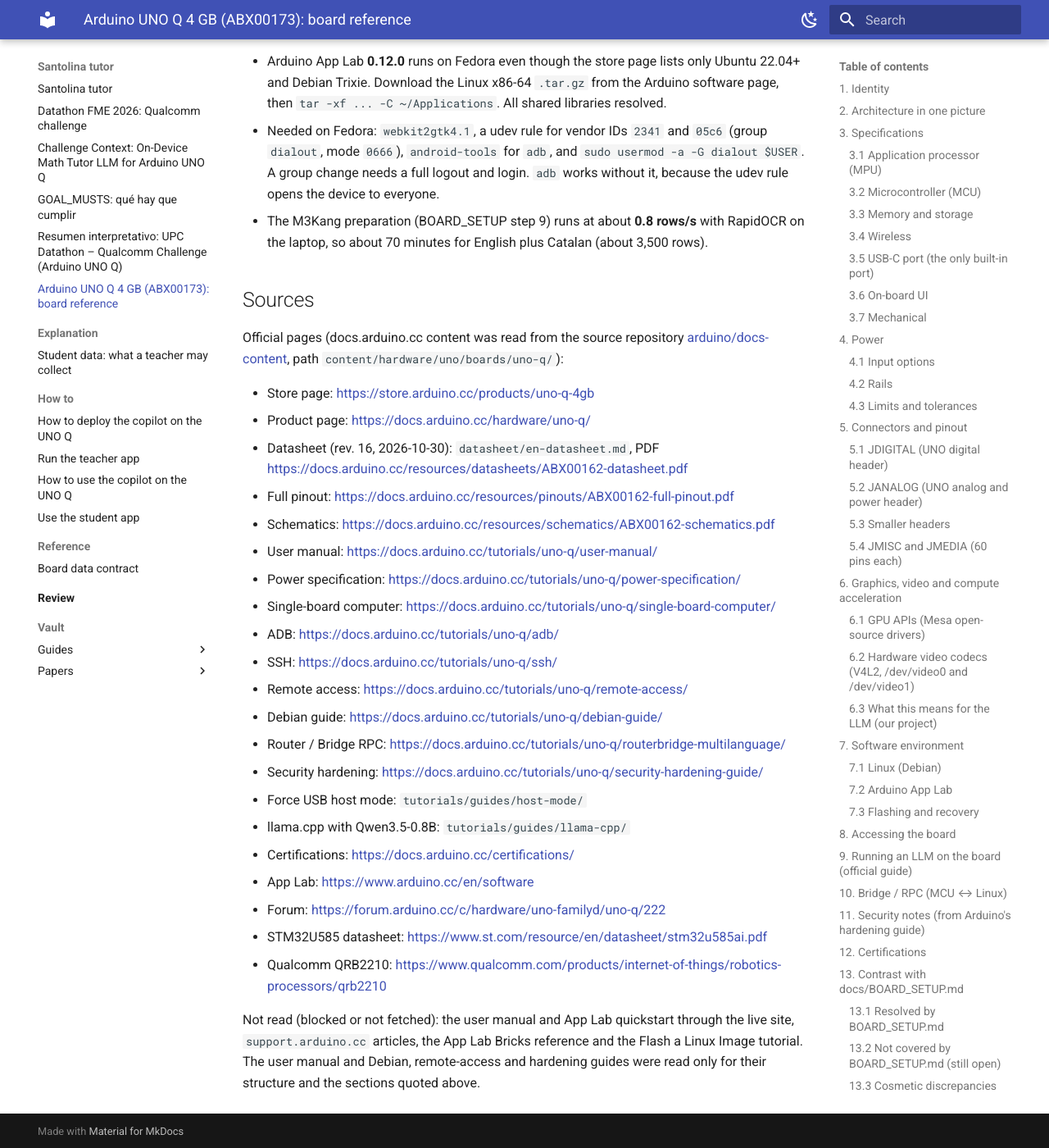
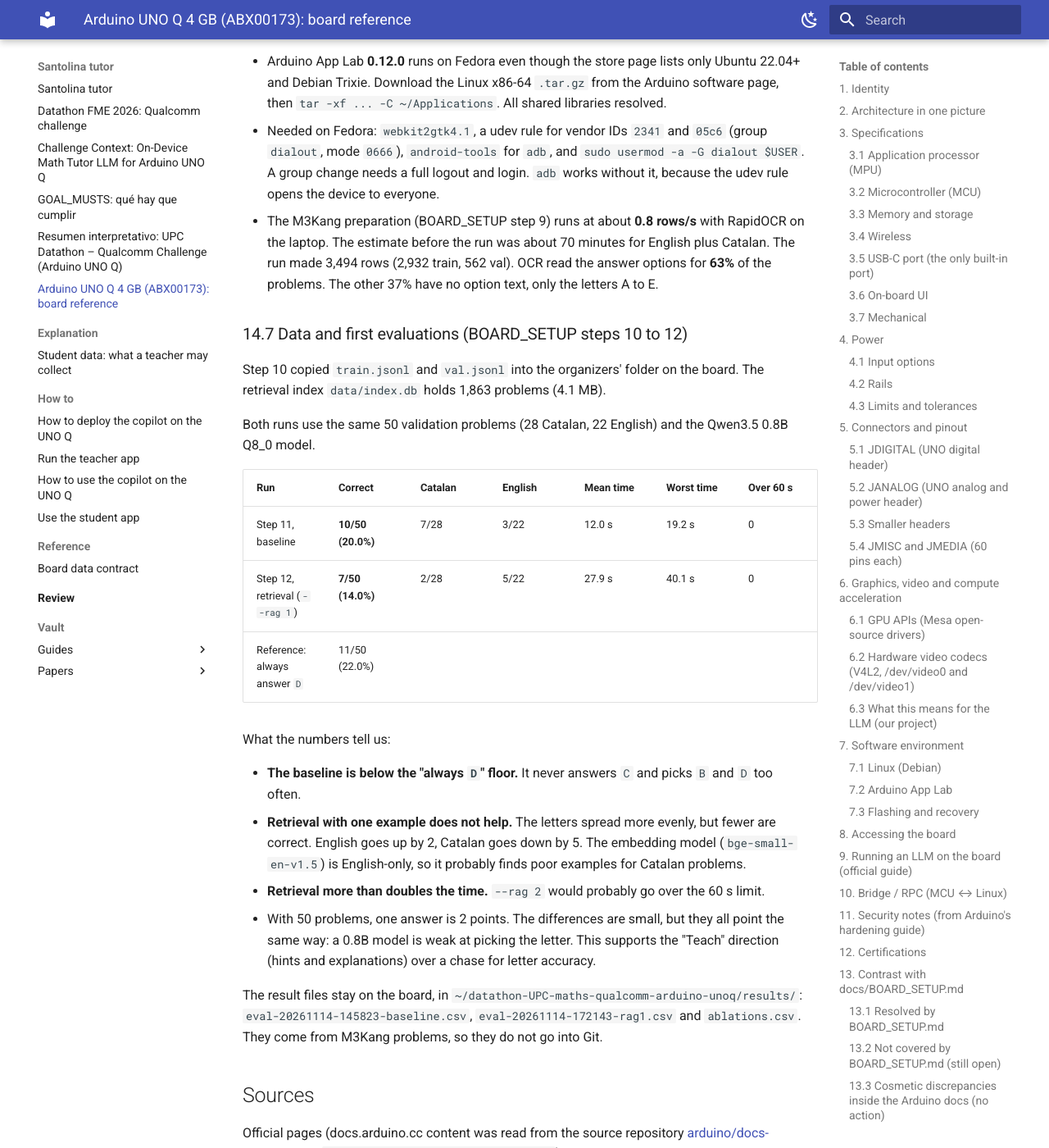
Before and after one commit to Sigkaio636/Santolina_tutor, an MkDocs documentation site: the page built from docs/UNO_Q_BOARD_REFERENCE.md, in a window 1280 px wide and 1400 px high, scrolled down 19859 px. Shown: the whole window at 82% size. Built offline with MkDocs 1.6.1 and Material for MkDocs 9.7.7, drawn with Linux system fonts in a browser that asks for light colours; some of the changed text lies outside the part shown.

Commit message:
Record BOARD_SETUP steps 9 to 12 results in the board docs
Baseline 10/50 (20%) is below the always-D floor (22%); one-example
retrieval drops to 7/50 (14%) and doubles latency. Points the project
toward Teach (hints, explanations) over letter accuracy.

Co-Authored-By: Claude Opus 5.5 <noreply@anthropic.com>

```diff
--- a/docs/UNO_Q_BOARD_REFERENCE.md
+++ b/docs/UNO_Q_BOARD_REFERENCE.md
@@ -481,7 +481,7 @@ a conflict or gap in the Arduino documentation, and how BOARD_SETUP.md settles i
 
 ## 14. Measured on our board (2026-11-14)
 
-Everything below was measured on our 4 GB UNO Q while following `docs/BOARD_SETUP.md` steps 0 to 8.
+Everything below was measured on our 4 GB UNO Q while following `docs/BOARD_SETUP.md` steps 0 to 12.
 These are measurements, not Arduino's published figures.
 
 ### 14.1 System
@@ -554,8 +554,38 @@ BOARD_SETUP quotes about 11 tok/s reading and 5–6 tok/s writing. We are close,
 - Needed on Fedora: `webkit2gtk4.1`, a udev rule for vendor IDs `2341` and `05c6` (group `dialout`,
   mode `0666`), `android-tools` for `adb`, and `sudo usermod -a -G dialout $USER`. A group change needs a
   full logout and login. `adb` works without it, because the udev rule opens the device to everyone.
-- The M3Kang preparation (BOARD_SETUP step 9) runs at about **0.8 rows/s** with RapidOCR on the laptop,
-  so about 70 minutes for English plus Catalan (about 3,500 rows).
+- The M3Kang preparation (BOARD_SETUP step 9) runs at about **0.8 rows/s** with RapidOCR on the laptop.
+  The estimate before the run was about 70 minutes for English plus Catalan. The run made 3,494 rows
+  (2,932 train, 562 val). OCR read the answer options for **63%** of the problems. The other 37% have
+  no option text, only the letters A to E.
+
+### 14.7 Data and first evaluations (BOARD_SETUP steps 10 to 12)
+
+Step 10 copied `train.jsonl` and `val.jsonl` into the organizers' folder on the board. The retrieval
+index `data/index.db` holds 1,863 problems (4.1 MB).
+
+Both runs use the same 50 validation problems (28 Catalan, 22 English) and the Qwen3.5 0.8B Q8_0 model.
+
+| Run | Correct | Catalan | English | Mean time | Worst time | Over 60 s |
+|---|---|---|---|---|---|---|
+| Step 11, baseline | **10/50 (20.0%)** | 7/28 | 3/22 | 12.0 s | 19.2 s | 0 |
+| Step 12, retrieval (`--rag 1`) | **7/50 (14.0%)** | 2/28 | 5/22 | 27.9 s | 40.1 s | 0 |
+| Reference: always answer `D` | 11/50 (22.0%) | | | | | |
+
+What the numbers tell us:
+
+- **The baseline is below the "always `D`" floor.** It never answers `C` and picks `B` and `D` too often.
+- **Retrieval with one example does not help.** The letters spread more evenly, but fewer are correct.
+  English goes up by 2, Catalan goes down by 5. The embedding model (`bge-small-en-v1.5`) is
+  English-only, so it probably finds poor examples for Catalan problems.
+- **Retrieval more than doubles the time.** `--rag 2` would probably go over the 60 s limit.
+- With 50 problems, one answer is 2 points. The differences are small, but they all point the same way:
+  a 0.8B model is weak at picking the letter. This supports the "Teach" direction (hints and
+  explanations) over a chase for letter accuracy.
+
+The result files stay on the board, in `~/datathon-UPC-maths-qualcomm-arduino-unoq/results/`:
+`eval-20261114-145823-baseline.csv`, `eval-20261114-172143-rag1.csv` and `ablations.csv`.
+They come from M3Kang problems, so they do not go into Git.
 
 ## Sources
 
```
Also changed, not shown: docs/CHALLENGE_CONTEXT.md (+6 -0 lines).
